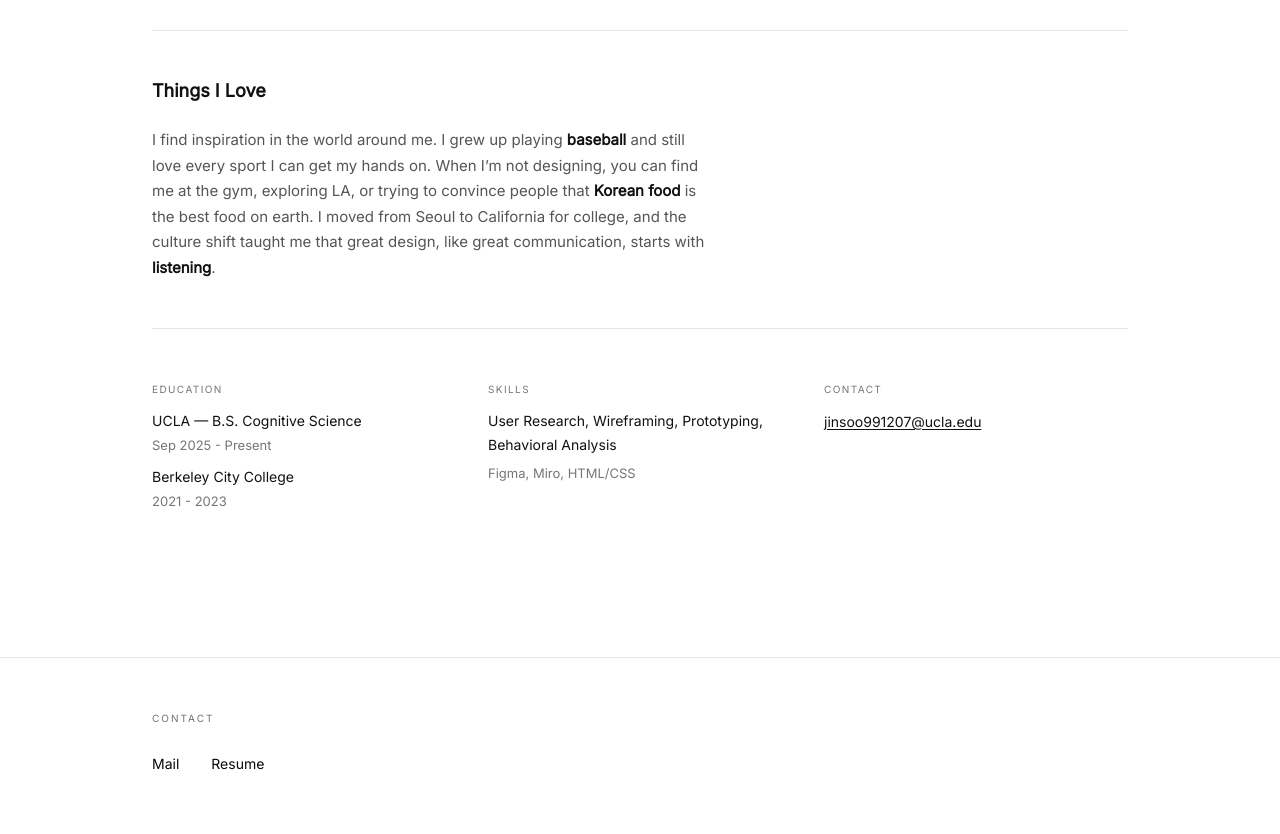
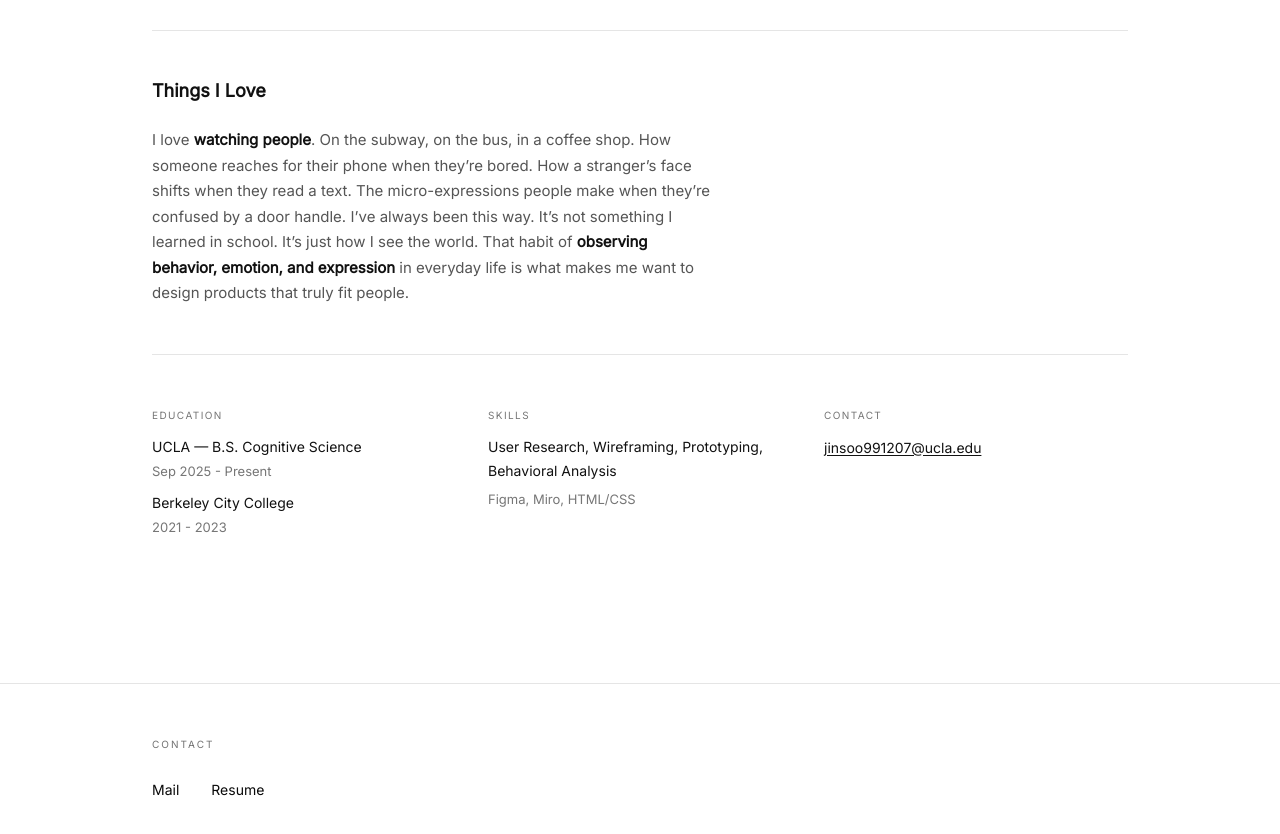
Before and after one commit to kjsoo991207-jpg/ux-portfolio, a Next.js app: page /about in a window 1280 px wide. Shown: the part 1260-2094 px from the top of the page. Built offline with nearby package versions, Linux system fonts and the light colour scheme.

Commit message:
fix: update Things I Love with personal observation story

```diff
--- a/app/about/page.tsx
+++ b/app/about/page.tsx
@@ -56,7 +56,7 @@ export default function AboutPage() {
         </div>
         <div className="max-w-[560px]">
           <p className="text-[15px] text-[#555] leading-[1.7]">
-            I find inspiration in the world around me. I grew up playing <strong className="text-[#111]">baseball</strong> and still love every sport I can get my hands on. When I&rsquo;m not designing, you can find me at the gym, exploring LA, or trying to convince people that <strong className="text-[#111]">Korean food</strong> is the best food on earth. I moved from Seoul to California for college, and the culture shift taught me that great design, like great communication, starts with <strong className="text-[#111]">listening</strong>.
+            I love <strong className="text-[#111]">watching people</strong>. On the subway, on the bus, in a coffee shop. How someone reaches for their phone when they&rsquo;re bored. How a stranger&rsquo;s face shifts when they read a text. The micro-expressions people make when they&rsquo;re confused by a door handle. I&rsquo;ve always been this way. It&rsquo;s not something I learned in school. It&rsquo;s just how I see the world. That habit of <strong className="text-[#111]">observing behavior, emotion, and expression</strong> in everyday life is what makes me want to design products that truly fit people.
           </p>
         </div>
       </div>
```
